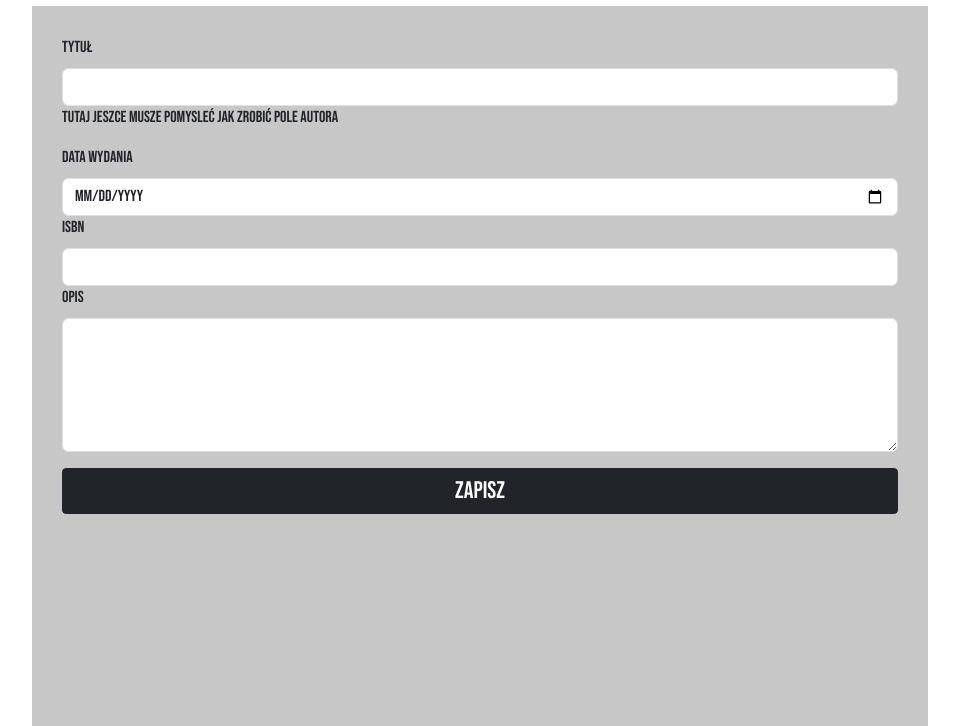
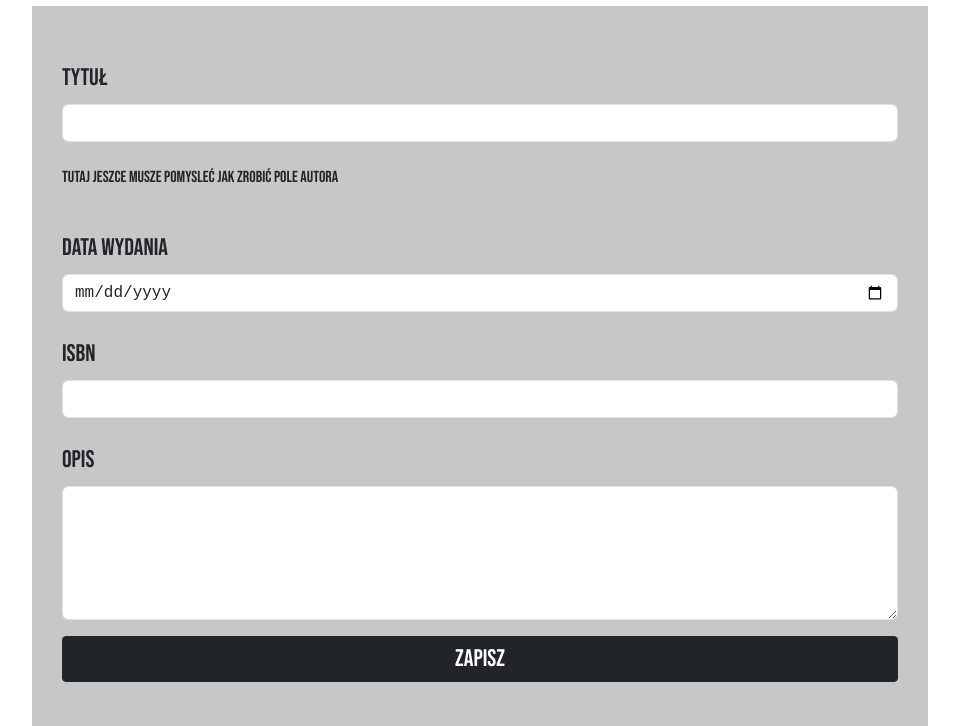
Before and after one commit to Scoobydowsky/library-Internet-Technologies-Project, a Symfony app: template site/templates/books/book_edit.html.twig in a window 1280 px wide. Shown: the part 74-800 px from the top of the page, without its empty margins (160-1119 px from the left). Run offline with Twig, Linux system fonts and the light colour scheme; the template is opened without the code that fills it, so the values that code supplies are empty; some libraries are stand-ins or nearby versions.

Commit message:
final FRONT for the day

```diff
--- a/site/public/css/edit_book.css
+++ b/site/public/css/edit_book.css
@@ -0,0 +1,10 @@
+label {
+  margin-top: 20px;
+  font-size: x-large;
+}
+
+input,
+textarea {
+  font-family: "Courier New", Courier, monospace;
+  font-size: large;
+}
--- a/site/templates/books/book_edit.html.twig
+++ b/site/templates/books/book_edit.html.twig
@@ -7,18 +7,18 @@ TUTAJ FORMULARZ DO EDYCJI<br>
 <div class="bcg">
     <div class="row">
         <form action="">
-        <label for="title" class="form-label">Tytuł</label>
+        <label for="title" class="form-label mt-4">Tytuł</label>
         <input type="text" id="title" class="form-control" value="{{ book.title }}">
 
-        <p>Tutaj jeszce musze pomysleć jak zrobić pole autora</p>
+        <p class='mt-4'>Tutaj jeszce musze pomysleć jak zrobić pole autora</p>
 
-        <label for="data" class="form-label">Data wydania</label>
+        <label for="data" class="form-label mt-4">Data wydania</label>
         <input type="date" id="data" class="form-control" value="{{ book.date }}">
 
-        <label for="isbn" class="form-label">ISBN</label>
+        <label for="isbn" class="form-label mt-4">ISBN</label>
         <input type="number" id="isbn" class="form-control"  value="{{ book.ISBN }}">
 
-        <label for="description" class="form-label">Opis</label>
+        <label for="description" class="form-label mt-4">Opis</label>
         <textarea class="form-control" id="description" rows="5">{{ book.description }}</textarea>
         <div class="d-grid gap-2">
         <button type="submit" class="btn btn-sm btn-dark mt-3 fs-4">Zapisz</button>
```
